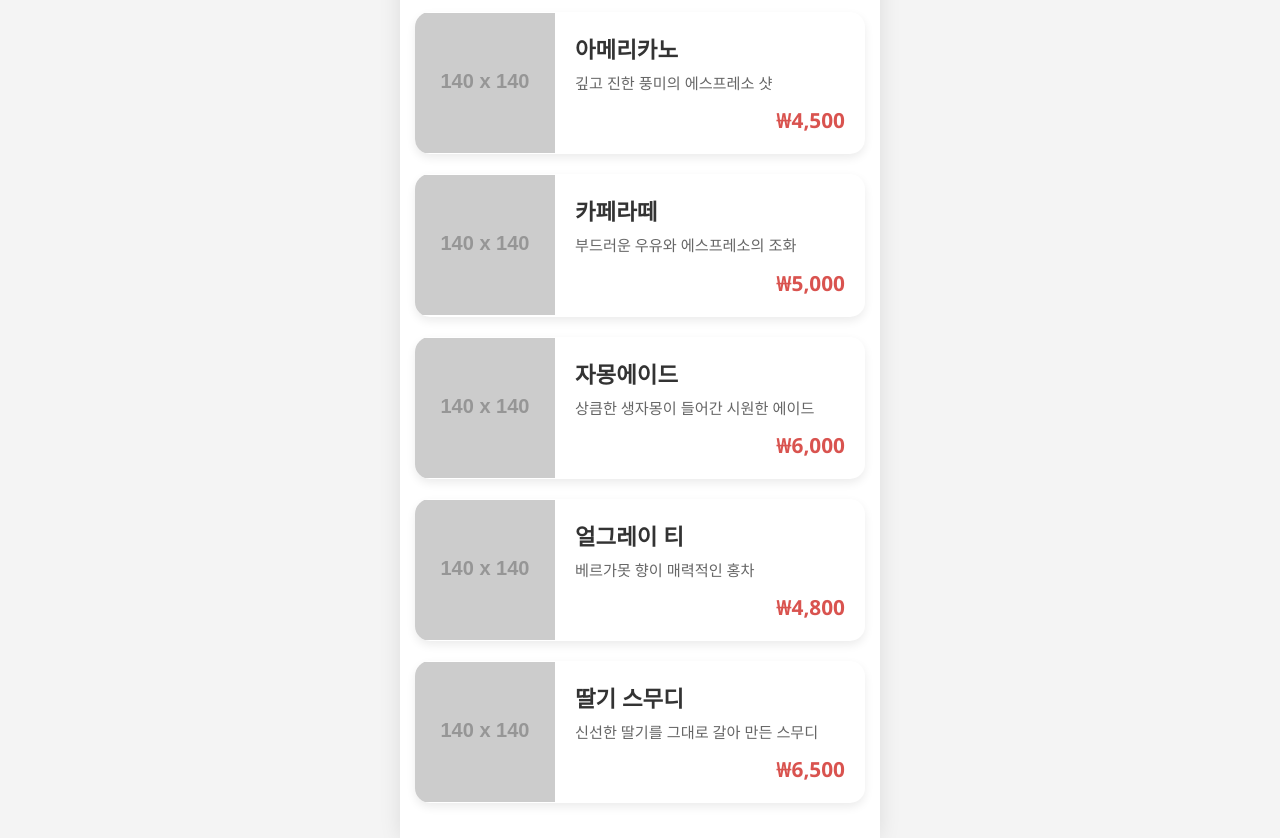
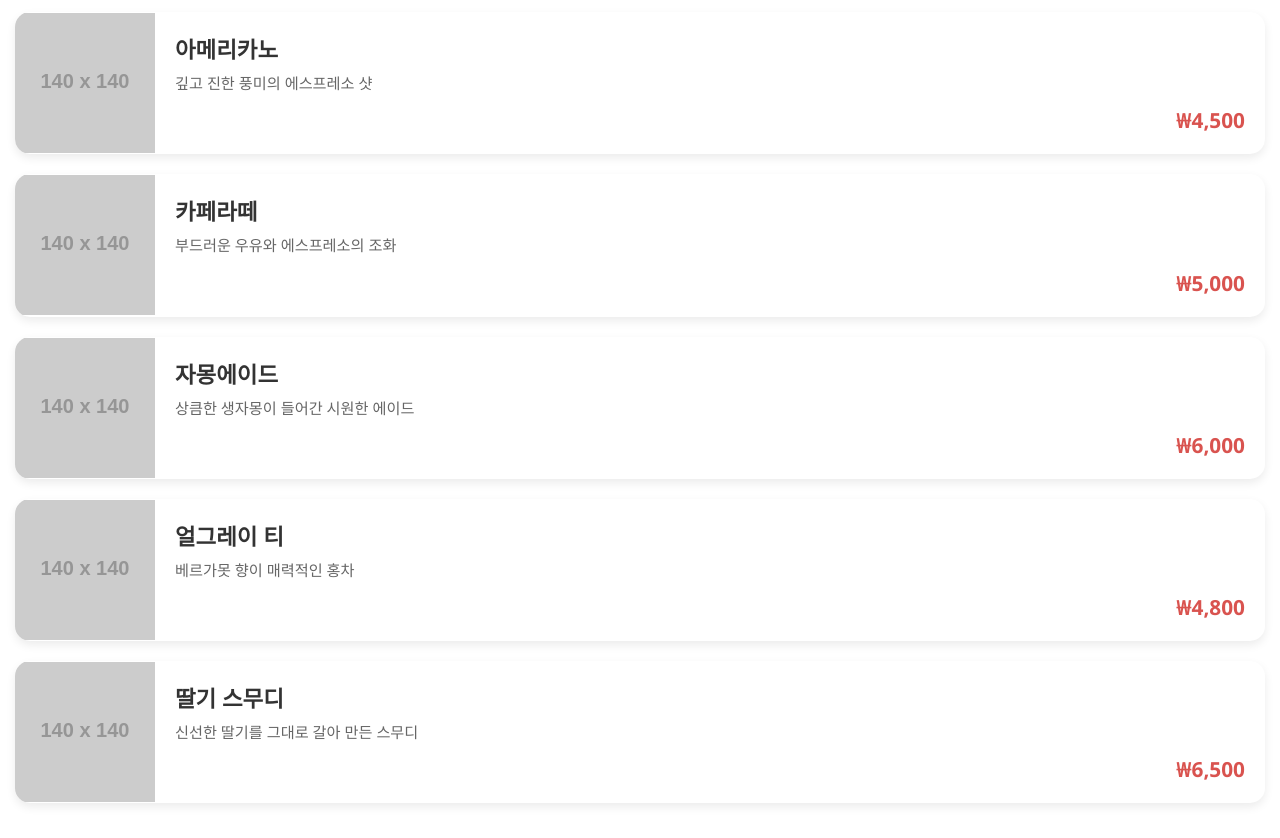
Before and after one commit to chbyuk/kiosk, a plain HTML site: page index.html in a window 1280 px wide. Shown: the part 108-946 px from the top of the page. Drawn offline with Linux system fonts and the light colour scheme; placeholder pictures from the web are drawn by us.

Commit message:
Update index.html

```diff
--- a/index.html
+++ b/index.html
@@ -13,12 +13,12 @@
             background-color: #f4f4f4; /* 전체 배경색 */
             display: flex;
             justify-content: center;
+            min-height: 100vh; /* 최소 높이를 화면 전체 높이로 설정 */
         }
 
         /* 메뉴판 전체를 감싸는 컨테이너 */
         .menu-board {
             width: 100%;
-            max-width: 480px; /* 키오스크 화면 너비에 맞게 조절 */
             background-color: #ffffff;
             box-shadow: 0 0 20px rgba(0, 0, 0, 0.1);
         }
```
